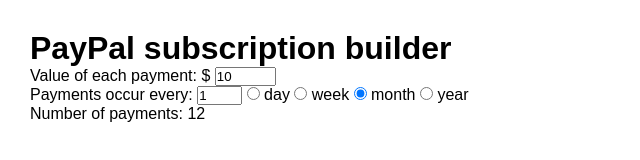
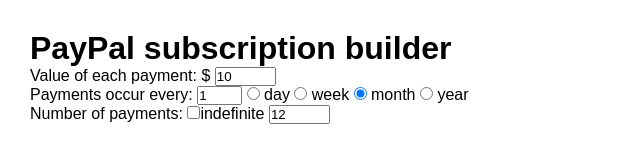
Before and after one commit to michaellaszlo/paypal-subscription-builder, a plain HTML site: page index.html in a window 1280 px wide. Shown: the whole page, without its empty margins (0-640 px from the left). Drawn offline with Linux system fonts and the light colour scheme.

Commit message:
Make payment-number input

```diff
--- a/index.html
+++ b/index.html
@@ -34,7 +34,9 @@
 </div>
 
 <div>
-  <span>Number of payments: 12</span>
+  <span>Number of payments:</span>
+  <input id="paymentRecursIndefinitely" type="checkbox">indefinite
+  <input id="paymentValue" size="5" value="12">
 </div>
 
 </div><!--end subscriptionBuilder -->
```
